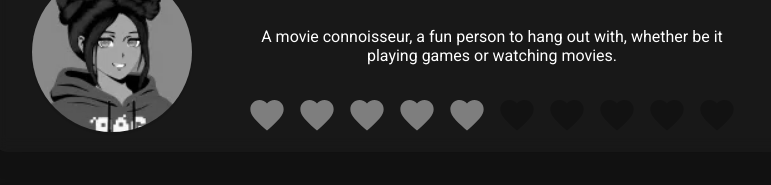
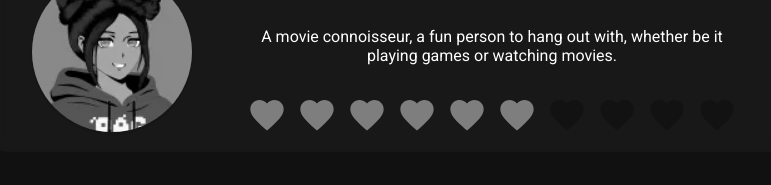
Before and after one commit to lrx5/friendslistVanilla, a plain HTML site: page index.html in a window 1280 px wide. Shown: the part 1947-2132 px from the top of the page, without its empty margins (248-1019 px from the left). Drawn offline with Linux system fonts and the light colour scheme.

Commit message:
Update index.html

```diff
--- a/index.html
+++ b/index.html
@@ -191,7 +191,7 @@
                         <img class="rgb-heart" src="images\mdi_heart.svg">
                         <img class="rgb-heart" src="images\mdi_heart.svg">
                         <img class="rgb-heart" src="images\mdi_heart.svg">
-                        <img class="no-heart" src="images\mdi_heart.svg">
+                        <img class="rgb-heart" src="images\mdi_heart.svg">
                         <img class="no-heart" src="images\mdi_heart.svg">
                         <img class="no-heart" src="images\mdi_heart.svg">
                         <img class="no-heart" src="images\mdi_heart.svg">
```
